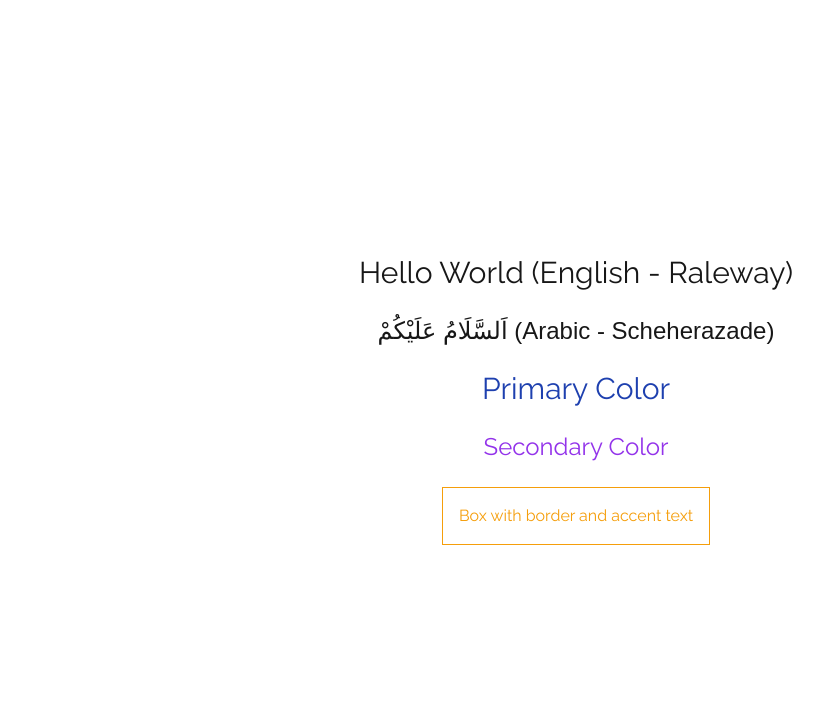
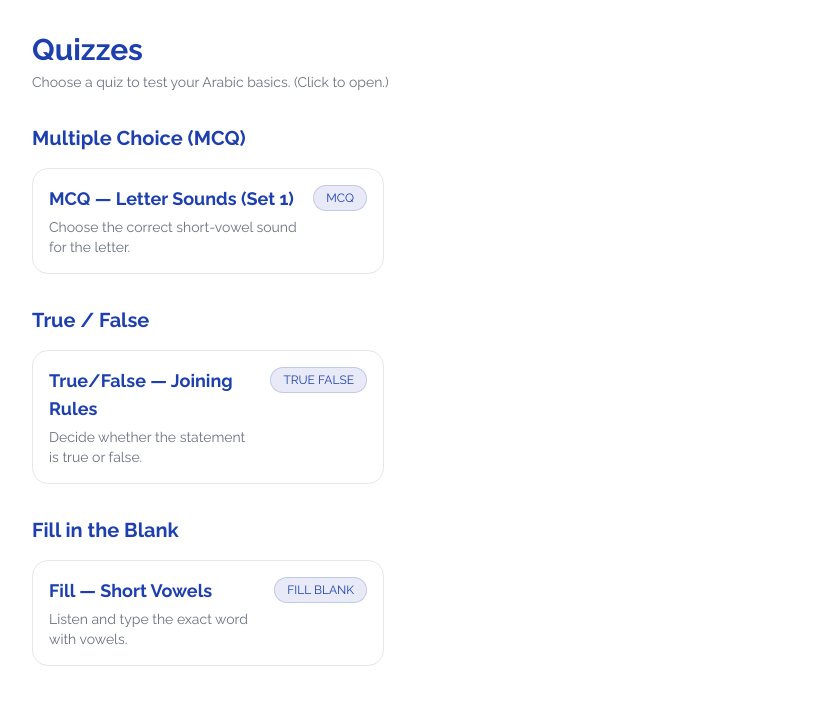
Before and after one commit to Ateeq-Arabic/ateeq-quiz-app, a Next.js app: page / in a window 1280 px wide. Shown: the top 704 px of the page, without its empty margins (64-887 px from the left). Built offline with nearby package versions, Linux system fonts and the light colour scheme; a web font is replaced by a local one.

Commit message:
added QuizCard & QuizGroup components
edited the types.ts file, and added quizzes.ts file that contains sample data for testing

```diff
--- a/src/app/page.tsx
+++ b/src/app/page.tsx
@@ -1,15 +1,39 @@
+import { quizzes } from "@/features/quiz/quizzes";
+import QuizGroup from "@/components/QuizGroup";
+
+const ORDER: Array<[string, string]> = [
+  ["mcq", "Multiple Choice (MCQ)"],
+  ["true_false", "True / False"],
+  ["fill_blank", "Fill in the Blank"],
+];
+
+function groupByType(list: typeof quizzes) {
+  const map = new Map<string, typeof quizzes>();
+  for (const q of list) {
+    const arr = map.get(q.type) ?? [];
+    arr.push(q);
+    map.set(q.type, arr);
+  }
+  return map;
+}
+
 export default function Home() {
+  const grouped = groupByType(quizzes);
   return (
-    <main className="flex flex-col items-center justify-center min-h-screen p-8 space-y-6">
-      <h1 className="text-3xl">Hello World (English - Raleway)</h1>
-      <p className="text-2xl" lang="ar">
-        اَلسَّلَامُ عَلَيْكُمْ (Arabic - Scheherazade)
-      </p>
+    <main className="p-8 max-w-6xl mx-auto">
+      <header className="mb-8">
+        <h1 className="text-3xl font-bold text-[var(--primary)]">Quizzes</h1>
+        <p className="text-sm text-[var(--muted)] mt-1">
+          Choose a quiz to test your Arabic basics. (Click to open.)
+        </p>
+      </header>
 
-      <h1 className="text-3xl text-[var(--primary)]">Primary Color</h1>
-      <p className="text-2xl text-[var(--secondary)]">Secondary Color</p>
-      <div className="p-4 border border-border text-[var(--accent)]">
-        Box with border and accent text
+      <div>
+        {ORDER.map(([typeKey, label]) => {
+          const items = grouped.get(typeKey) ?? [];
+          if (items.length === 0) return null;
+          return <QuizGroup key={typeKey} groupName={label} items={items} />;
+        })}
       </div>
     </main>
   );
--- /dev/null
+++ b/src/components/QuizCard.tsx
@@ -0,0 +1,30 @@
+import Link from "next/link";
+import type { Quiz } from "@/features/quiz/types";
+
+export default function QuizCard({ quiz }: { quiz: Quiz }) {
+  return (
+    <Link
+      href={`/quiz/${quiz.id}`}
+      className="block p-4 rounded-2xl border border-[var(--border)] bg-[var(--background)] hover:shadow-md transition-shadow"
+    >
+      <div className="flex items-start justify-between gap-4">
+        <div>
+          <h3 className="text-lg font-semibold text-[var(--primary)]">
+            {quiz.title}
+          </h3>
+          {quiz.description && (
+            <p className="text-sm mt-1 text-[var(--muted)]">
+              {quiz.description}
+            </p>
+          )}
+        </div>
+
+        <div className="shrink-0">
+          <span className="inline-flex items-center px-3 py-1 rounded-full text-xs font-medium border border-[var(--primary)]/20 bg-[var(--primary)]/10 text-[var(--primary)]">
+            {quiz.type.replace("_", " ").toUpperCase()}
+          </span>
+        </div>
+      </div>
+    </Link>
+  );
+}
--- /dev/null
+++ b/src/components/QuizGroup.tsx
@@ -0,0 +1,23 @@
+import type { Quiz } from "@/features/quiz/types";
+import QuizCard from "./QuizCard";
+
+export default function QuizGroup({
+  groupName,
+  items,
+}: {
+  groupName: string;
+  items: Quiz[];
+}) {
+  return (
+    <section className="mb-8">
+      <h2 className="text-xl font-bold mb-4 text-[var(--primary)]">
+        {groupName}
+      </h2>
+      <div className="grid gap-4 sm:grid-cols-2 lg:grid-cols-3">
+        {items.map((q) => (
+          <QuizCard key={q.id} quiz={q} />
+        ))}
+      </div>
+    </section>
+  );
+}
--- /dev/null
+++ b/src/features/quiz/quizzes.ts
@@ -0,0 +1,54 @@
+import type { Quiz } from "./types";
+
+export const quizzes: Quiz[] = [
+  {
+    id: "mcq-letters-1",
+    slug: "letters-1",
+    title: "MCQ — Letter Sounds (Set 1)",
+    description: "Choose the correct short-vowel sound for the letter.",
+    type: "mcq",
+    questions: [
+      {
+        id: "q1",
+        promptText: "What is the sound of the letter ب with fatha?",
+        options: [
+          { id: "o1", text: "بَ" },
+          { id: "o2", text: "بِ" },
+          { id: "o3", text: "بُ" },
+        ],
+        correctOptionId: "o1",
+      },
+    ],
+  },
+
+  {
+    id: "tf-joining-1",
+    slug: "joining-1",
+    title: "True/False — Joining Rules",
+    description: "Decide whether the statement is true or false.",
+    type: "true_false",
+    questions: [
+      {
+        id: "t1",
+        promptText: "The letter د does not connect to the following letter.",
+        expectedAnswer: "false",
+      },
+    ],
+  },
+
+  {
+    id: "fill-vowels-1",
+    slug: "fill-vowels-1",
+    title: "Fill — Short Vowels",
+    description: "Listen and type the exact word with vowels.",
+    type: "fill_blank",
+    questions: [
+      {
+        id: "f1",
+        promptText: "Type the word you hear (with vowels).",
+        promptAudio: "/audio/samak.mp3",
+        expectedAnswer: "سَمَك",
+      },
+    ],
+  },
+];
--- a/src/features/quiz/types.ts
+++ b/src/features/quiz/types.ts
@@ -1,13 +1,27 @@
+export type QuizType = "mcq" | "true_false" | "fill_blank";
+
 export type QuizOption = {
-  id: string; // unique ID for the option
-  text?: string; // option text (optional, because could be audio/image later)
-  audioUrl?: string; // optional audio
-  imageUrl?: string; // optional image
+  id: string;
+  text?: string;
+  audioUrl?: string;
+  imageUrl?: string;
 };
 
 export type QuizQuestion = {
-  id: string; // unique ID for the question
-  prompt: string; // the question text
-  options: QuizOption[]; // list of possible answers
-  correctOptionId: string; // which option is correct
+  id: string;
+  promptText?: string;
+  promptAudio?: string;
+  promptImage?: string;
+  options?: QuizOption[]; // for MCQ
+  correctOptionId?: string; // for MCQ
+  expectedAnswer?: string; // for fill-in
 };
+
+export type Quiz = {
+  id: string; // unique id
+  slug?: string; // optional friendly slug
+  title: string;
+  description?: string;
+  type: QuizType;
+  questions: QuizQuestion[];
+};
```
